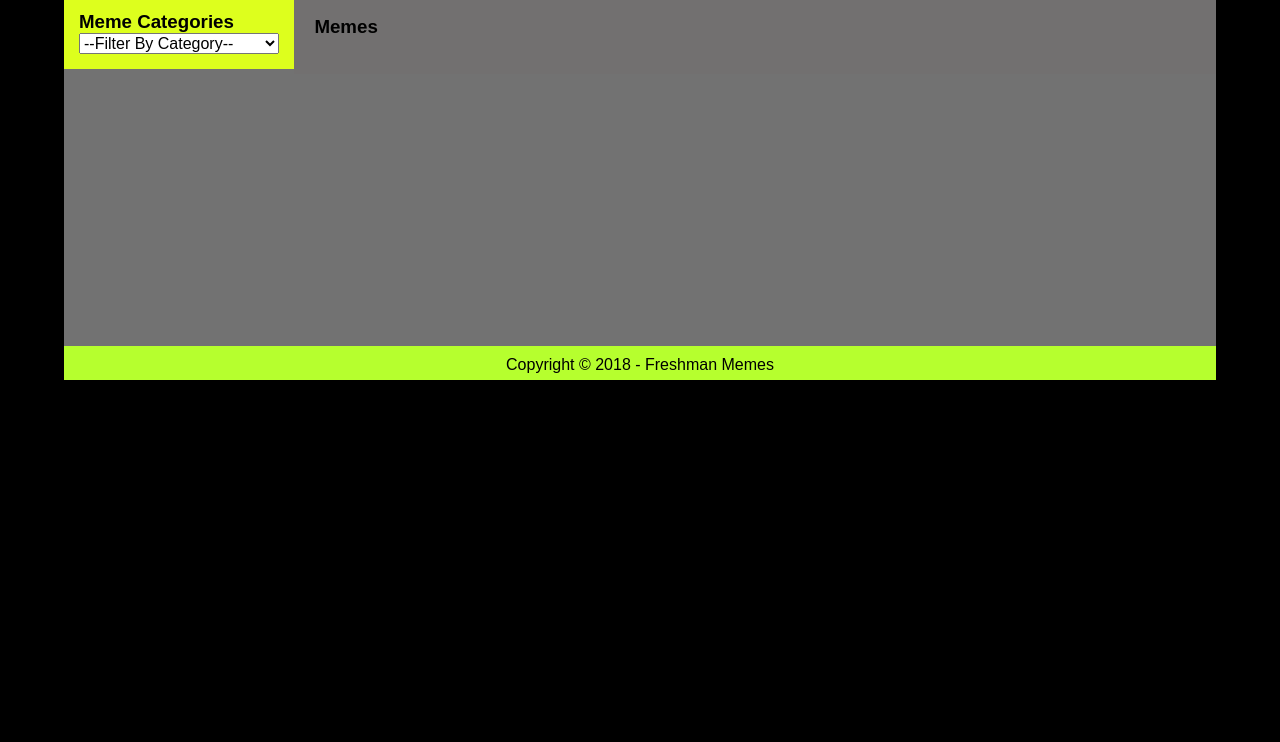
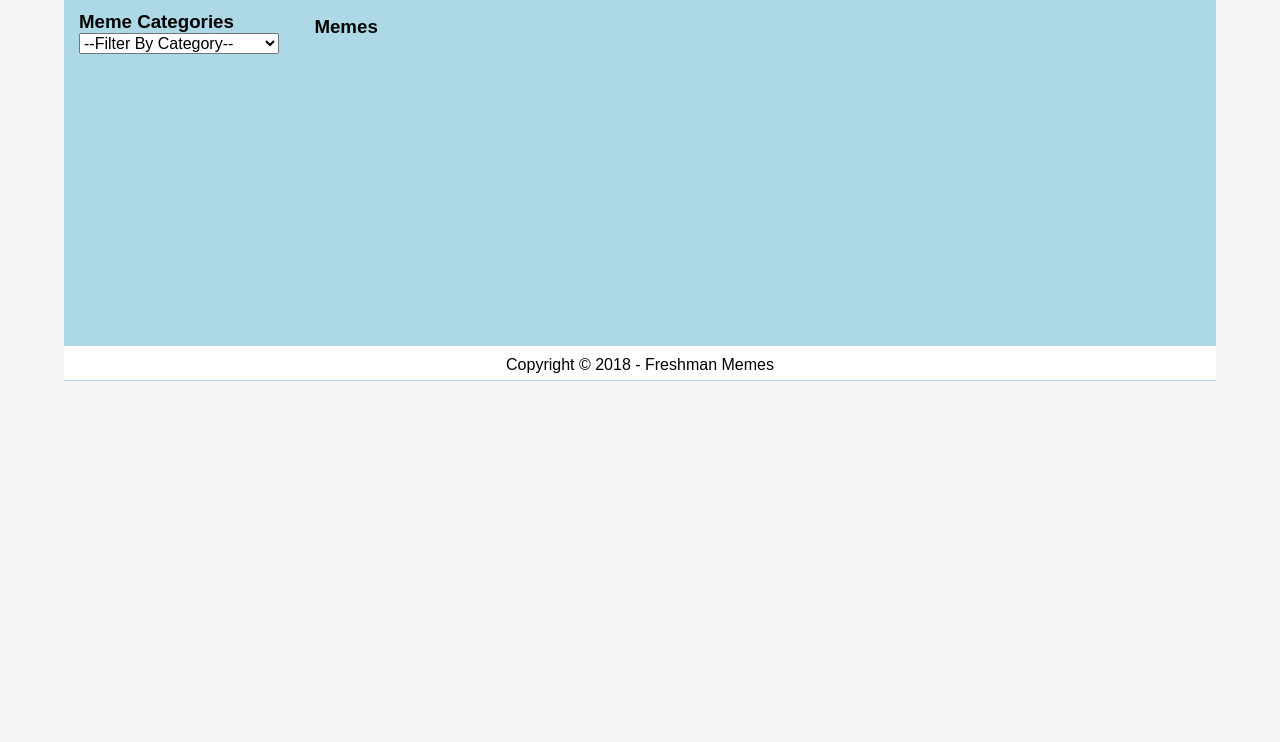
Before and after one commit to gabgardenier/Meme-Project, a plain HTML site: page index.html in a window 1280 px wide. Shown: the part 58-800 px from the top of the page. Drawn offline with nearby package versions, Linux system fonts and the light colour scheme; a web font is replaced by a local one.

Commit message:
changed colors

```diff
--- a/style.css
+++ b/style.css
@@ -3,14 +3,14 @@
 }
 
 body {
-    background-color: rgb(0, 0, 0);
+    background-color: whitesmoke;
     color: black;
     font-family: 'Chivo', sans-serif;
 }
 
 #container {
     width: 90%;
-    background-color:rgb(114, 114, 114);
+    background-color:lightblue;
     margin: 0 auto;
 }
 
@@ -49,7 +49,7 @@ main > aside {
     float: left;
     width: 20%;
     padding:15px;
-    background-color: rgb(221, 255, 29);
+    background-color: lightblue;
     color:black;
 }
 
@@ -57,7 +57,7 @@ main > section {
     float: left;
     width: 80%;
     padding: 20px;
-    background-color: rgb(114, 112, 112);
+    background-color: lightblue;
     color: black;
 }
 
@@ -66,13 +66,13 @@ aside select {
 }
 
 footer {
-    background-color: rgb(182, 255, 46);
+    background-color: white;
     text-align: center;
 }
 
 footer p {
     padding: 10px;
     margin: 0;
-    border-bottom: 1px solid rgb(0, 0, 0);
+    border-bottom: 1px solid lightblue;
     padding-bottom: 5px;
 }
```
